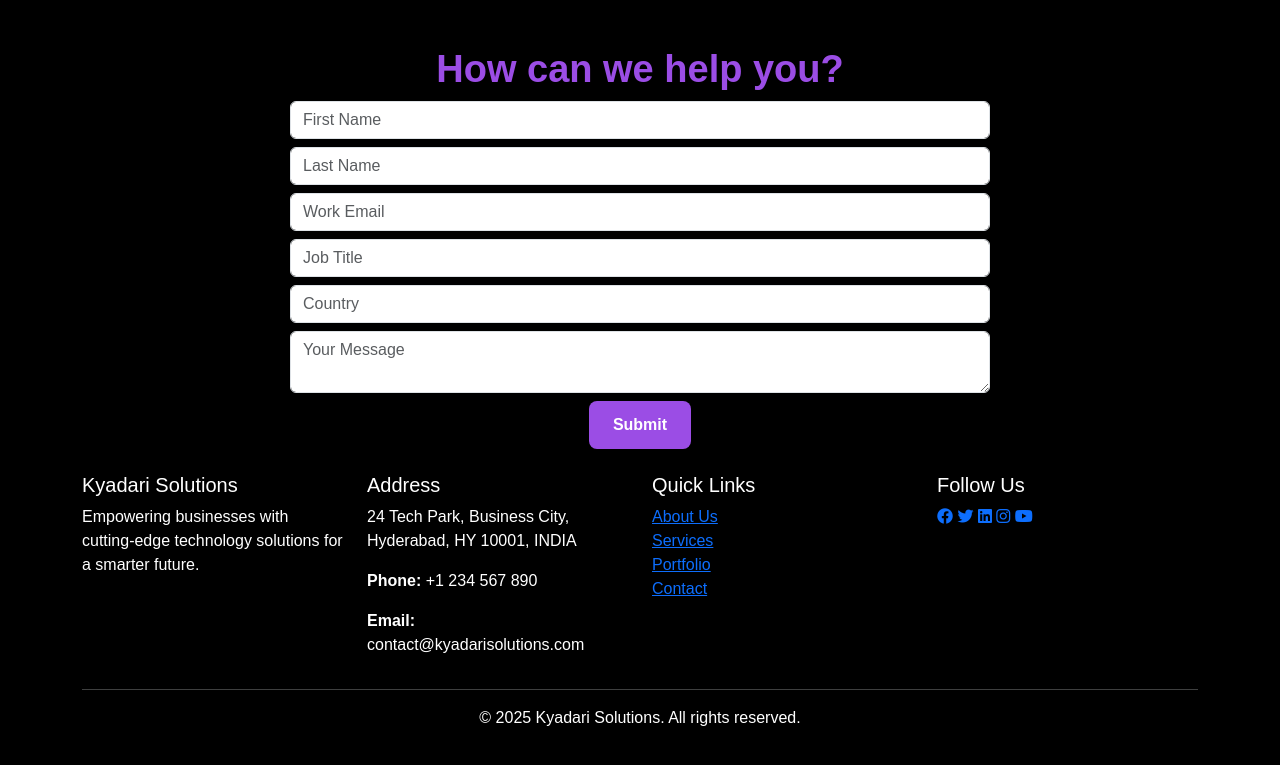
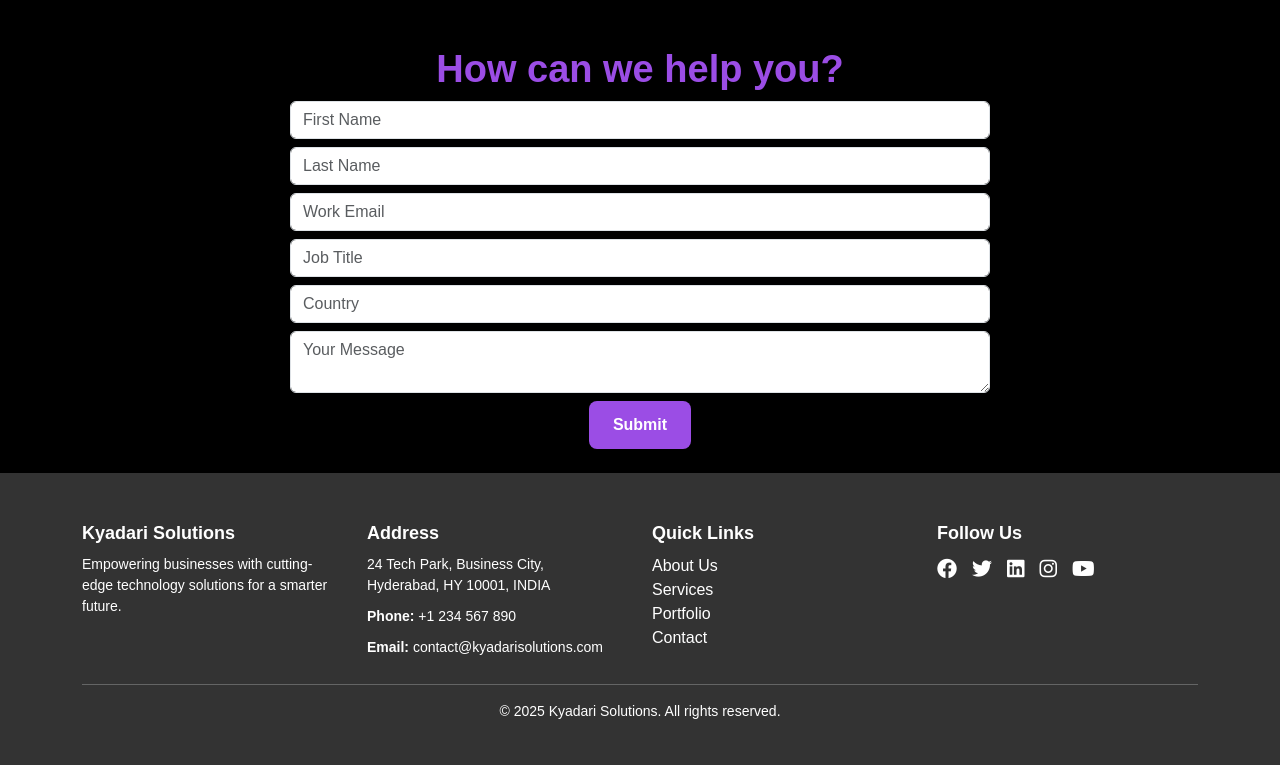
Before and after one commit to kyadaritarun/IT-Company-project, a plain HTML site: page index.html in a window 1280 px wide. Shown: the part 2517-3282 px from the top of the page. Drawn offline with nearby package versions, Linux system fonts and the light colour scheme.

Commit message:
style.css

```diff
--- a/style.css
+++ b/style.css
@@ -82,7 +82,6 @@ body {
 .title span.letter {
     display: inline-block;
     animation: rotateLetter 25s linear infinite;
-    /* Slowed down effect */
 }
 
 /* Apply delay to each letter */
@@ -182,7 +181,7 @@ body {
 }
 
 /* RESEARCH REPORTS */
-.header-title {
+ .header-title {
     font-size: 38px;
     font-weight: bold;
 }
@@ -196,7 +195,6 @@ body {
     flex-wrap: wrap;
     justify-content: center;
     gap: 20px;
-    /* Add space between boxes */
     font-size: 24px;
 }
 
@@ -281,9 +279,10 @@ body {
 .sub-title {
     font-size: 38px;
     font-weight: bold;
-    color: white;
+    color:#9b4de5 ;
     margin-bottom: 15px;
     text-align: center;
+
 }
 
 /* Mission & Vision Section */
@@ -309,7 +308,7 @@ body {
 }
 
 .info-content h3 {
-    color: #9b4de5;
+    color: white;
     font-size: 30px;
     font-weight: bold;
 }
@@ -392,9 +391,7 @@ body {
 
 .custom-btn {
     background-color: #9b4de5;
-    /* Purple background */
     color: white;
-    /* White text */
     border: none;
     padding: 12px 24px;
     font-size: 16px;
@@ -477,3 +474,70 @@ body {
     padding: 5px;
     cursor: pointer;
 }
+
+
+/* Footer Styling */
+.footer {
+    background-color: #333;
+    color: white;
+    padding: 50px 0;
+    text-align: left;
+    animation: fadeIn 1.5s ease-in-out;
+}
+
+.footer h5 {
+    font-size: 18px;
+    font-weight: bold;
+    margin-bottom: 10px;
+}
+
+.footer p {
+    font-size: 14px;
+    margin-bottom: 10px;
+}
+
+.footer ul {
+    padding: 0;
+    list-style: none;
+}
+
+.footer ul li a {
+    color: white;
+    text-decoration: none;
+    transition: color 0.3s ease-in-out;
+}
+
+.footer ul li a:hover {
+    color: #9b4de5;
+}
+
+/* Social Media Icons */
+.social-icons {
+    display: flex;
+    gap: 15px;
+    margin-top: 10px;
+}
+
+.social-link {
+    display: inline-block;
+    font-size: 20px;
+    color: white;
+    transition: transform 0.3s ease-in-out, color 0.3s ease-in-out;
+}
+
+.social-link:hover {
+    transform: scale(1.2);
+    color: #9b4de5;
+}
+
+/* Fade-In Animation */
+@keyframes fadeIn {
+    from {
+        opacity: 0;
+        transform: translateY(20px);
+    }
+    to {
+        opacity: 1;
+        transform: translateY(0);
+    }
+}
```
